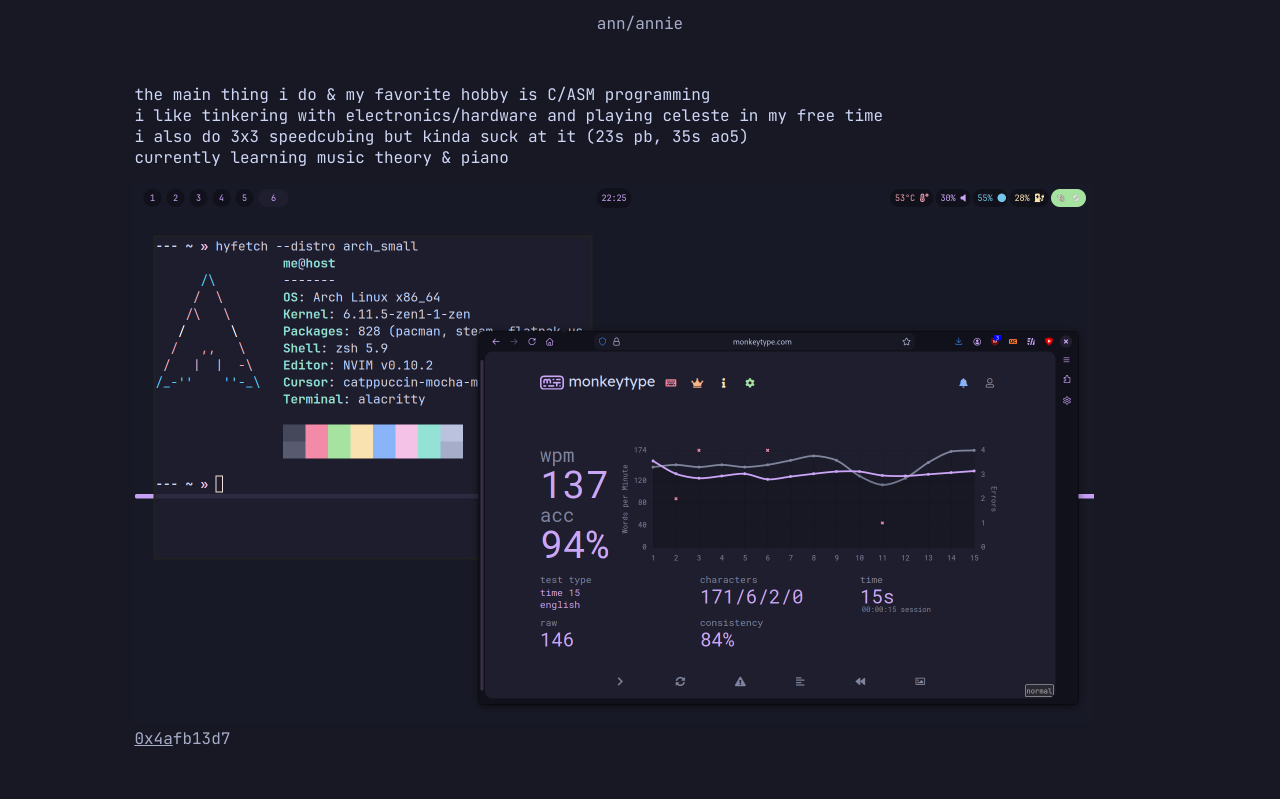
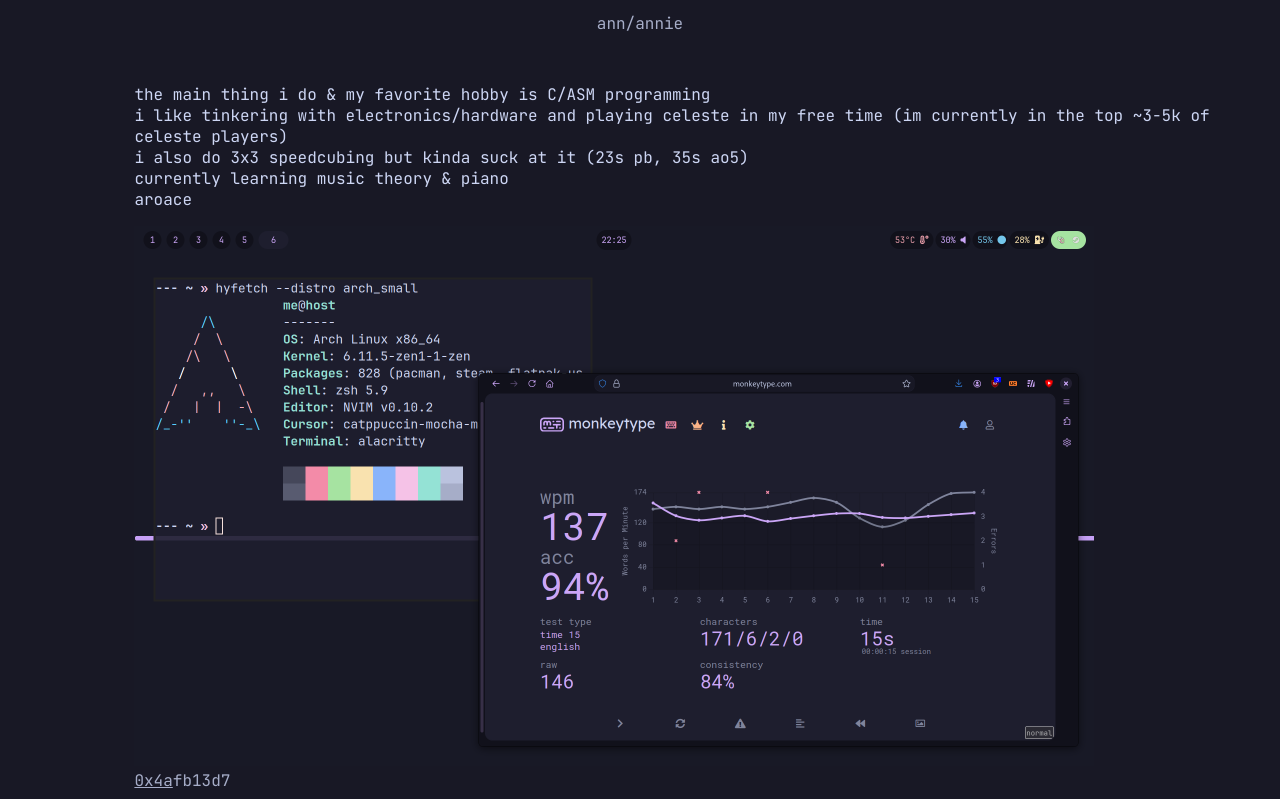
Before and after one commit to slightlyeepy/slightlyeepy.github.io, a plain HTML site: page index.html in a window 1280 px wide. Shown: the part 110-909 px from the top of the page. Before the commit the page ends 867 px from the top, so only its background shows below. Drawn offline with Linux system fonts and the light colour scheme.

Commit message:
more updates once again

```diff
--- a/index.html
+++ b/index.html
@@ -25,9 +25,10 @@
 		<br>
 		<p class="pad mono">
 			the main thing i do & my favorite hobby is C/ASM programming<br>
-			i like tinkering with electronics/hardware and playing celeste in my free time<br>
+			i like tinkering with electronics/hardware and playing celeste in my free time (im currently in the top ~3-5k of celeste players)<br>
 			i also do 3x3 speedcubing but kinda suck at it (23s pb, 35s ao5)<br>
 			currently learning music theory & piano<br>
+			aroace<br>
 		</p>
 		<img class="pad" src="screenshot.png" alt="a screenshot of my desktop" width="960" height="540">
 		<div class="pad mono subtext">
```
